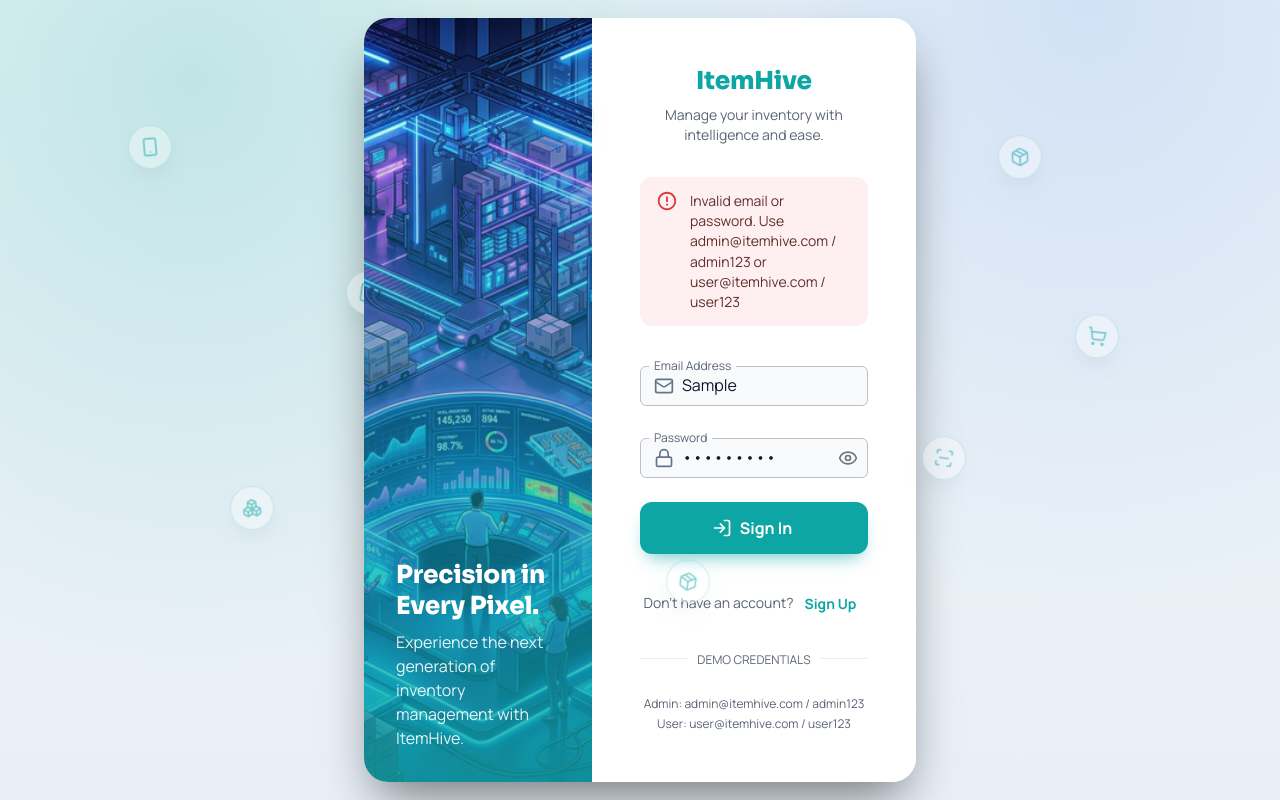
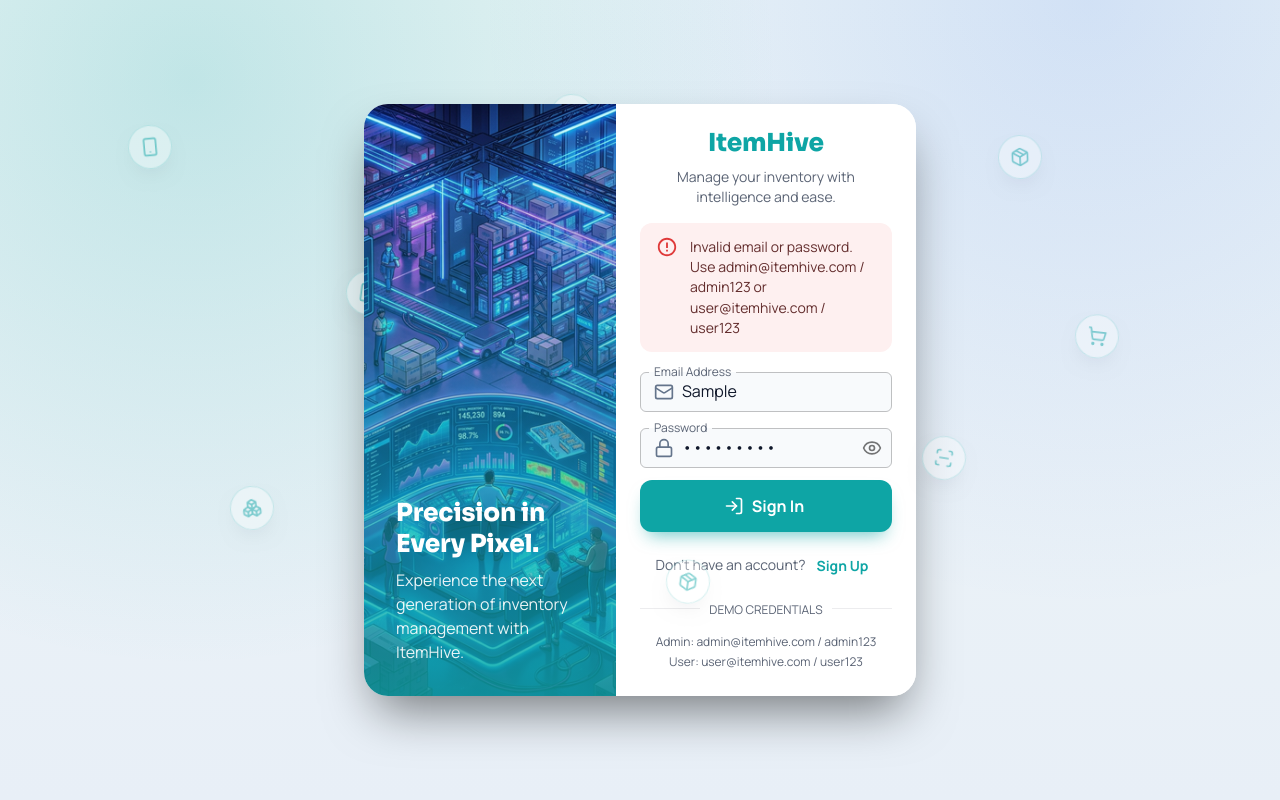
Before and after one commit to syedfaiqali/itemHive, a React (Vite) app: page /login in a window 1280 px wide. Both pictures are taken after typing "Sample", "Sample123" into the empty fields and a click on the button "Sign In". Built offline with nearby package versions, Linux system fonts and the light colour scheme.

Commit message:
main: UI updates

```diff
--- a/src/pages/Auth/Login.tsx
+++ b/src/pages/Auth/Login.tsx
@@ -57,14 +57,15 @@ const Login: React.FC = () => {
         <Box
             sx={{
                 position: 'relative',
-                minHeight: '100vh',
+                minHeight: '100dvh',
                 display: 'flex',
                 alignItems: 'center',
                 justifyContent: 'center',
+                overflow: 'hidden',
                 background: theme.palette.mode === 'light'
                     ? 'radial-gradient(circle at 15% 10%, rgba(14, 165, 165, 0.2), transparent 45%), radial-gradient(circle at 85% 0%, rgba(37, 99, 235, 0.14), transparent 45%), linear-gradient(180deg, #eef6f7 0%, #e8eff7 100%)'
                     : 'radial-gradient(circle at 15% 10%, rgba(45, 212, 191, 0.2), transparent 45%), radial-gradient(circle at 85% 0%, rgba(59, 130, 246, 0.18), transparent 45%), linear-gradient(180deg, #0b1220 0%, #0f172a 100%)',
-                p: 2
+                p: { xs: 1, md: 0.5 }
             }}
         >
             {floatingWidgets.map((item, index) => (
@@ -115,7 +116,8 @@ const Login: React.FC = () => {
                             display: 'flex',
                             flexDirection: { xs: 'column', md: 'row' },
                             boxShadow: '0 25px 50px -12px rgba(0, 0, 0, 0.5)',
-                            minHeight: 600
+                            minHeight: { xs: 'auto', md: 540 },
+                            maxHeight: { xs: 'none', md: '90dvh' }
                         }}
                     >
                         <Box
@@ -161,14 +163,14 @@ const Login: React.FC = () => {
                         <Box
                             sx={{
                                 flex: 1,
-                                p: { xs: 4, md: 6 },
+                                p: { xs: 2.25, md: 3 },
                                 bgcolor: 'background.paper',
                                 display: 'flex',
                                 flexDirection: 'column',
                                 justifyContent: 'center'
                             }}
                         >
-                            <Box sx={{ mb: 4, textAlign: 'center' }}>
+                            <Box sx={{ mb: 2, textAlign: 'center' }}>
                                 <Typography variant="h4" fontWeight={800} color="primary.main" gutterBottom>
                                     ItemHive
                                 </Typography>
@@ -177,14 +179,14 @@ const Login: React.FC = () => {
                                 </Typography>
                             </Box>
 
-                            {error && <Alert severity="error" sx={{ mb: 3, borderRadius: 2 }}>{error}</Alert>}
+                            {error && <Alert severity="error" sx={{ mb: 1.5, borderRadius: 2 }}>{error}</Alert>}
 
                             <form onSubmit={handleLogin}>
                                 <TextField
                                     fullWidth
                                     label="Email Address"
                                     variant="outlined"
-                                    margin="normal"
+                                    margin="dense"
                                     value={email}
                                     onChange={(e) => setEmail(e.target.value)}
                                     InputProps={{
@@ -194,14 +196,14 @@ const Login: React.FC = () => {
                                             </InputAdornment>
                                         ),
                                     }}
-                                    sx={{ mb: 2 }}
+                                    sx={{ mb: 1 }}
                                 />
                                 <TextField
                                     fullWidth
                                     label="Password"
                                     type={showPassword ? 'text' : 'password'}
                                     variant="outlined"
-                                    margin="normal"
+                                    margin="dense"
                                     value={password}
                                     onChange={(e) => setPassword(e.target.value)}
                                     InputProps={{
@@ -218,7 +220,7 @@ const Login: React.FC = () => {
                                             </InputAdornment>
                                         ),
                                     }}
-                                    sx={{ mb: 3 }}
+                                    sx={{ mb: 1.5 }}
                                 />
 
                                 <Button
@@ -239,13 +241,13 @@ const Login: React.FC = () => {
                                 </Button>
                             </form>
 
-                            <Box sx={{ mt: 4, textAlign: 'center' }}>
+                            <Box sx={{ mt: 2, textAlign: 'center' }}>
                                 <Typography variant="body2" color="text.secondary">
                                     Don't have an account? <Button variant="text" onClick={() => navigate('/signup')} sx={{ fontWeight: 700 }}>Sign Up</Button>
                                 </Typography>
                             </Box>
 
-                            <Divider sx={{ my: 3 }}>
+                            <Divider sx={{ my: 1.5 }}>
                                 <Typography variant="caption" color="text.secondary">DEMO CREDENTIALS</Typography>
                             </Divider>
 
--- a/src/pages/Auth/Signup.tsx
+++ b/src/pages/Auth/Signup.tsx
@@ -44,14 +44,15 @@ const Signup: React.FC = () => {
         <Box
             sx={{
                 position: 'relative',
-                minHeight: '100vh',
+                minHeight: '100dvh',
                 display: 'flex',
                 alignItems: 'center',
                 justifyContent: 'center',
+                overflow: 'hidden',
                 background: theme.palette.mode === 'light'
                     ? 'radial-gradient(circle at 15% 10%, rgba(14, 165, 165, 0.2), transparent 45%), radial-gradient(circle at 85% 0%, rgba(37, 99, 235, 0.14), transparent 45%), linear-gradient(180deg, #eef6f7 0%, #e8eff7 100%)'
                     : 'radial-gradient(circle at 15% 10%, rgba(45, 212, 191, 0.2), transparent 45%), radial-gradient(circle at 85% 0%, rgba(59, 130, 246, 0.18), transparent 45%), linear-gradient(180deg, #0b1220 0%, #0f172a 100%)',
-                p: 2
+                p: { xs: 1.25, md: 2 }
             }}
         >
             {floatingWidgets.map((item, index) => (
@@ -94,8 +95,8 @@ const Signup: React.FC = () => {
                     animate={{ opacity: 1, y: 0 }}
                     transition={{ duration: 0.5 }}
                 >
-                    <Paper elevation={24} sx={{ borderRadius: 4, p: 4 }}>
-                        <Box sx={{ mb: 4, textAlign: 'center' }}>
+                    <Paper elevation={24} sx={{ borderRadius: 4, p: { xs: 2.25, md: 3 }, maxHeight: { xs: 'none', md: '90dvh' } }}>
+                        <Box sx={{ mb: 2, textAlign: 'center' }}>
                             <Typography variant="h4" fontWeight={800} color="primary.main" gutterBottom>
                                 Join ItemHive
                             </Typography>
@@ -105,7 +106,7 @@ const Signup: React.FC = () => {
                         </Box>
 
                         {success && (
-                            <Alert severity="success" sx={{ mb: 3, borderRadius: 2 }}>
+                            <Alert severity="success" sx={{ mb: 1.5, borderRadius: 2 }}>
                                 Account created successfully! Redirecting to login...
                             </Alert>
                         )}
@@ -115,7 +116,7 @@ const Signup: React.FC = () => {
                                 fullWidth
                                 label="Full Name"
                                 variant="outlined"
-                                margin="normal"
+                                margin="dense"
                                 required
                                 InputProps={{
                                     startAdornment: (
@@ -129,7 +130,7 @@ const Signup: React.FC = () => {
                                 fullWidth
                                 label="Email Address"
                                 variant="outlined"
-                                margin="normal"
+                                margin="dense"
                                 required
                                 InputProps={{
                                     startAdornment: (
@@ -144,7 +145,7 @@ const Signup: React.FC = () => {
                                 fullWidth
                                 label="Role"
                                 variant="outlined"
-                                margin="normal"
+                                margin="dense"
                                 defaultValue="user"
                                 required
                             >
@@ -156,7 +157,7 @@ const Signup: React.FC = () => {
                                 label="Password"
                                 type={showPassword ? 'text' : 'password'}
                                 variant="outlined"
-                                margin="normal"
+                                margin="dense"
                                 required
                                 InputProps={{
                                     startAdornment: (
@@ -172,7 +173,7 @@ const Signup: React.FC = () => {
                                         </InputAdornment>
                                     ),
                                 }}
-                                sx={{ mb: 3 }}
+                                sx={{ mb: 1.5 }}
                             />
 
                             <Button
@@ -187,7 +188,7 @@ const Signup: React.FC = () => {
                             </Button>
                         </form>
 
-                        <Box sx={{ mt: 4, textAlign: 'center' }}>
+                        <Box sx={{ mt: 2, textAlign: 'center' }}>
                             <Typography variant="body2" color="text.secondary">
                                 Already have an account? <Button variant="text" onClick={() => navigate('/login')} sx={{ fontWeight: 700 }}>Sign In</Button>
                             </Typography>
```
